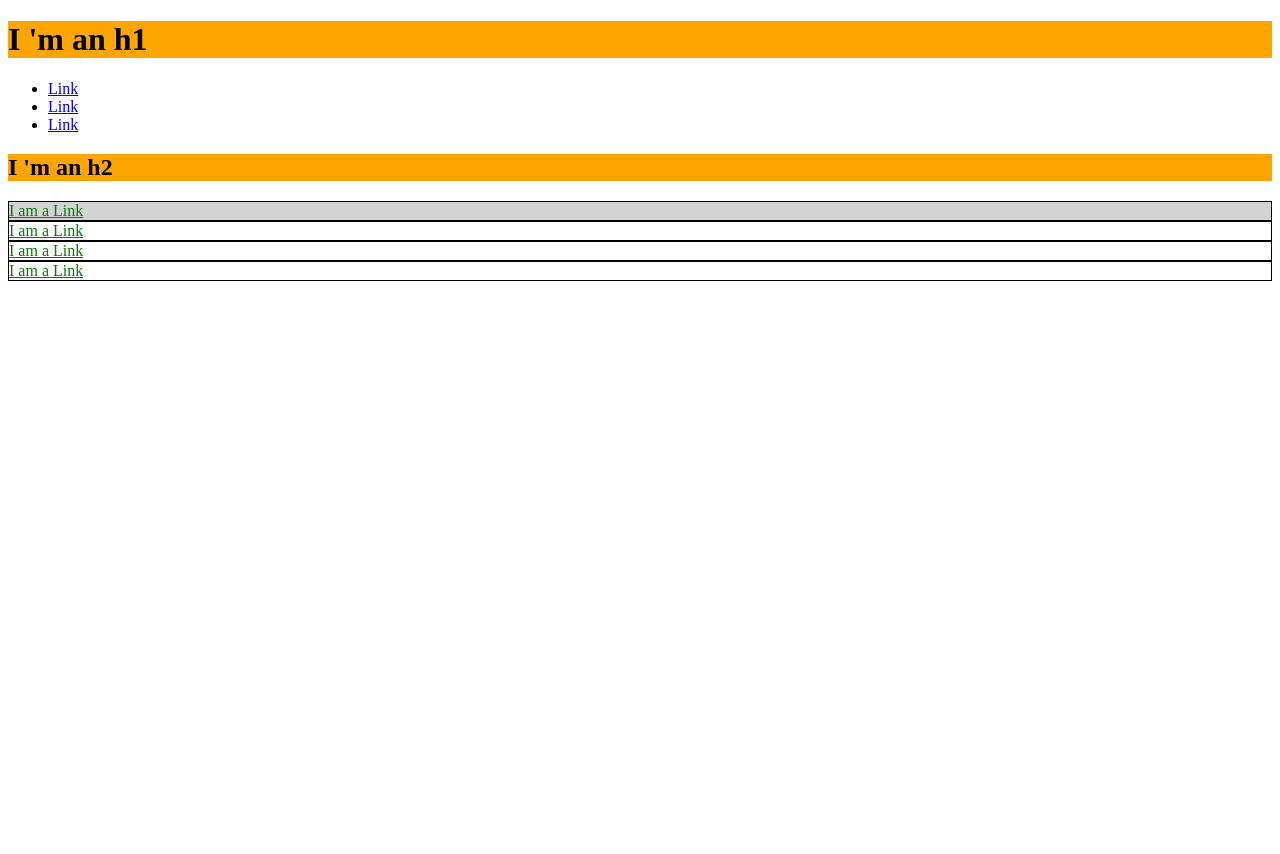
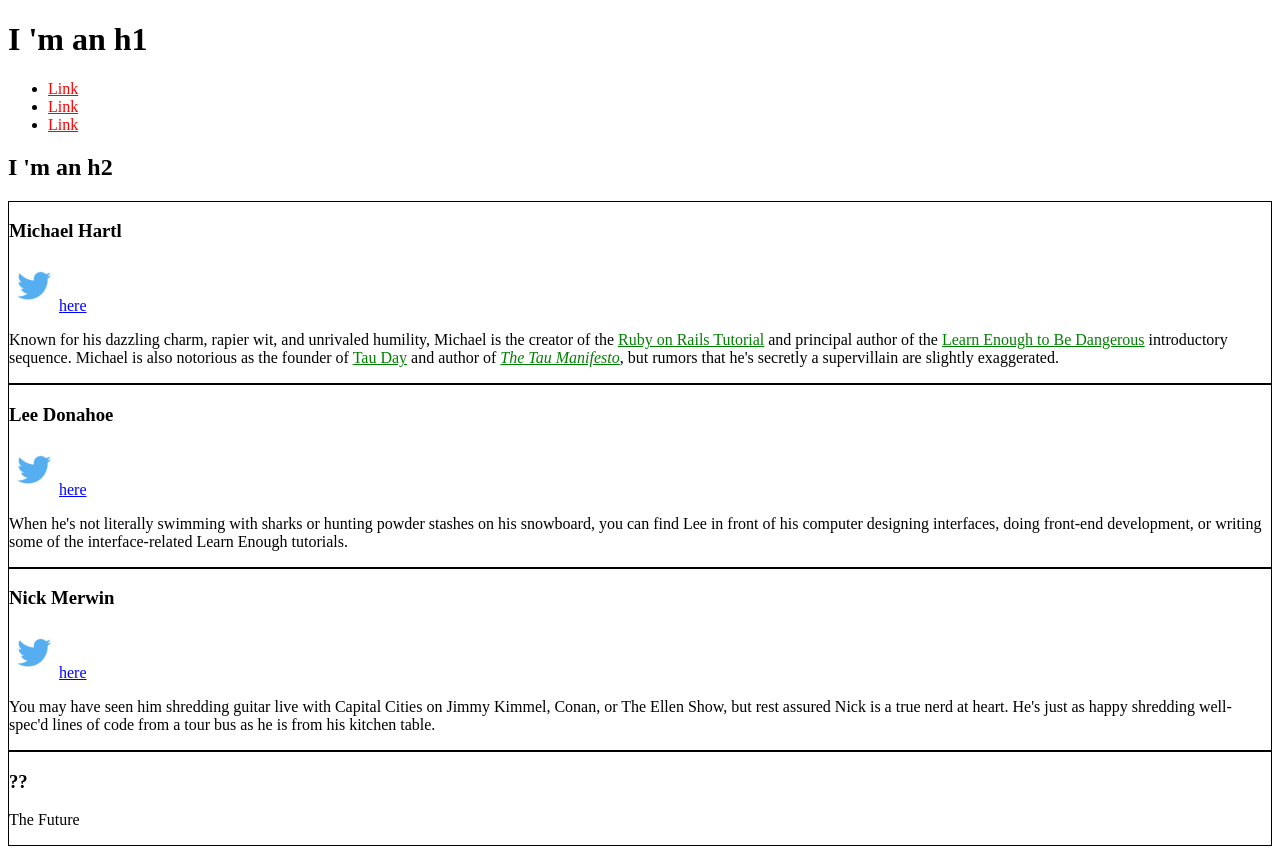
Before and after one commit to Sherif425/sherif425.github.io, a plain HTML site: page index.html in a window 1280 px wide. Before the commit the page ends 800 px from the top, so only its background shows below. Drawn offline with Linux system fonts and the light colour scheme.

Commit message:
add twitter logo

```diff
--- a/index.html
+++ b/index.html
@@ -4,24 +4,25 @@
   <title>Test Page: Don't Panic</title>
   <meta charset="utf-8">
   <style type="text/css">
-    a{
-      color: blue;
+
+   /* Global Style*/
+   a {
+      color: red;
     }
-    #exec-bio {
-      background-color: lightgrey;
-    }
+
+
+    /*Bio Style*/
     .bio-box {
       border: 1px solid black;
     }
-    .bio-box a {
+    .bio-copy a {
       color: green;
     }
-    #exercise {
-      background-color: orange;
-    }
 
-    .exercise2 {
-     background-color: azure;
+
+    /*Social Style*/
+    a.social-link {
+      color: blue;
     }
 
 
@@ -41,17 +42,54 @@
     </li>
   </ul>
   <h2 id="exercise">I 'm an h2</h2>
-  <div id="exec-bio" class="bio-box" class="exercise2">
-    <a href="http://google.com" >I am a Link</a>
+  <div class="bio-box">
+    <h3>Michael Hartl</h3>
+    <a href="https://twitter.com/mhartl" class="social-link" target="_blank"d><img src="small_twitter_logo.png">here</a>
+    <div class="bio-copy">
+    <p>
+        Known for his dazzling charm, rapier wit, and unrivaled humility,
+        Michael is the creator of the
+        <a href="http://railstutorial.org/">Ruby on Rails
+        Tutorial</a> and principal author of the
+        <a href="https://learnenough.com/">
+        Learn Enough to Be Dangerous</a> introductory sequence. Michael
+        is also notorious as the founder of
+        <a href="http://tauday.com/">Tau Day</a> and author of
+        <a href="http://tauday.com/tau-manifesto"><em>The Tau
+        Manifesto</em></a>, but rumors that he's secretly a supervillain
+        are slightly exaggerated.
+      </p>
+    </div>
   </div>
-  <div class="bio-box" class="exercise2">
-    <a href="http://google.com" >I am a Link</a>
-  </div class="bio-box">
-  <div class="bio-box" class="exercise2">
-    <a href="http://google.com" >I am a Link</a>
+  <div class="bio-box">
+    <h3>Lee Donahoe</h3>
+      <a href="https://twitter.com/leedonahoe" class="social-link" target="_blank"><img src="small_twitter_logo.png">here</a>
+      <div class="bio-copy">
+      <p>
+        When he's not literally swimming with sharks or hunting powder stashes on
+        his snowboard, you can find Lee in front of his computer designing
+        interfaces, doing front-end development, or writing some of the
+        interface-related Learn Enough tutorials.
+      </p>
+     </div>
+    </div>
+  <div class="bio-box">
+    <h3>Nick Merwin</h3>
+      <a href="https://twitter.com/nickmerwin" class="social-link" target="_blank"><img src="small_twitter_logo.png">here</a>
+      <div class="bio-copy">
+      <p>
+        You may have seen him shredding guitar live with Capital Cities on Jimmy
+        Kimmel, Conan, or The Ellen Show, but rest assured Nick is a true nerd at
+        heart. He's just as happy shredding well-spec'd lines of code from a tour
+        bus as he is from his kitchen table.
+      </p>
+    </div>
   </div>
-  <div class="bio-box" class="exercise2">
-    <a href="http://google.com" >I am a Link</a>
+  <div class="bio-box">
+      <h3>??</h3>
+      <p>
+        The Future
+      </p>
   </div>
 
 </body>
```
Also changed, not shown: small_twitter_logo.png (added).
